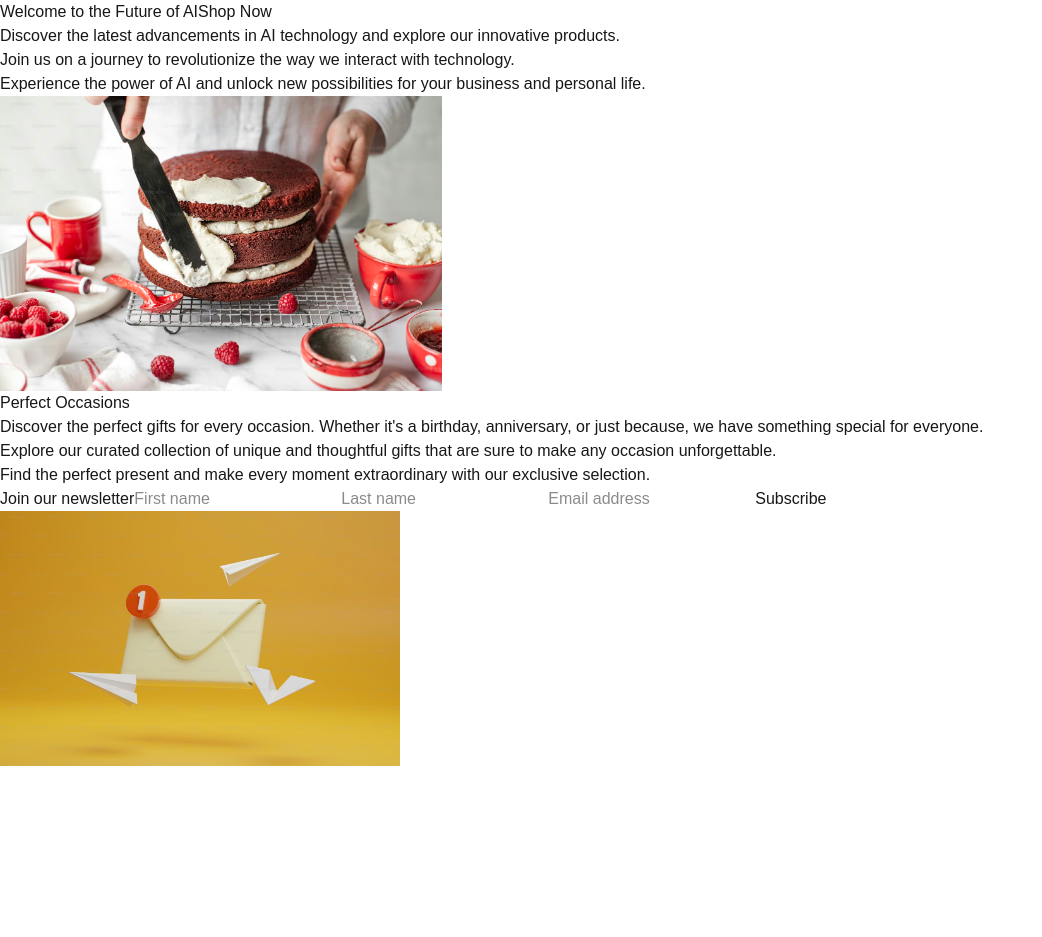
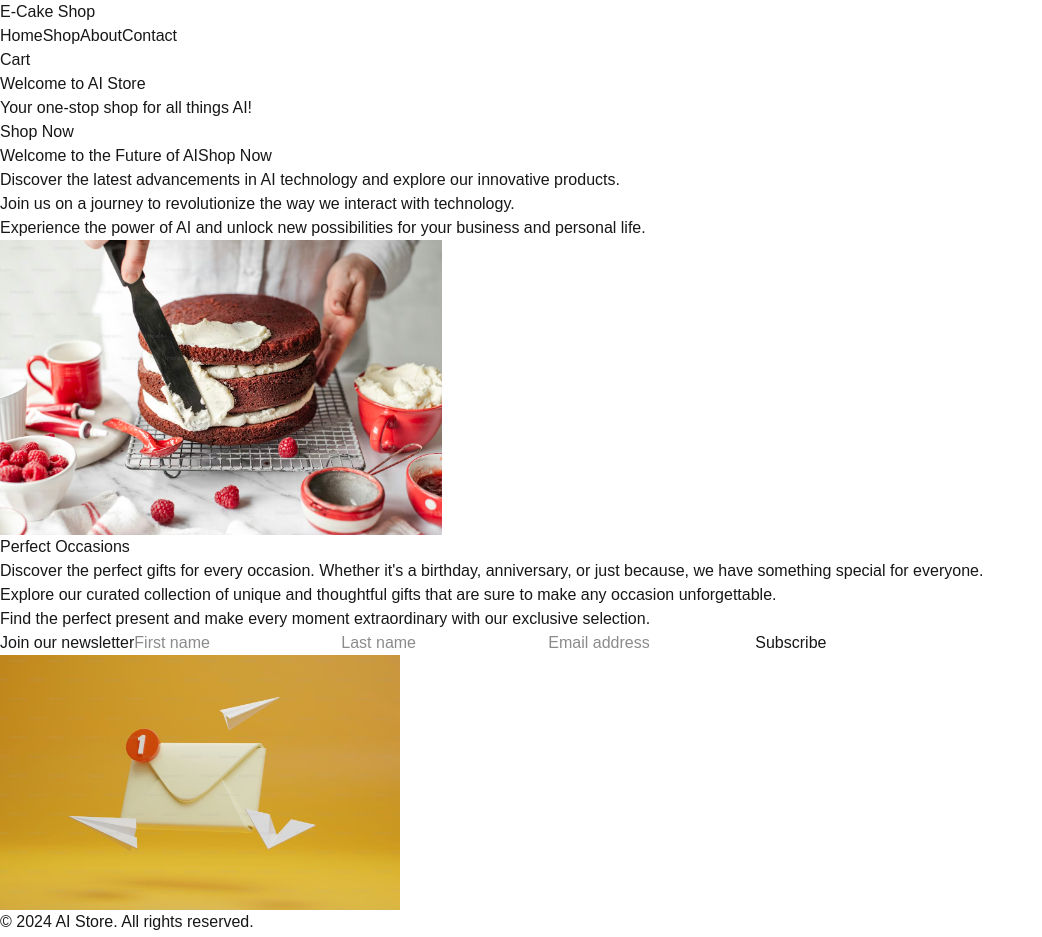
Before and after one commit to emeol/ecom, a Next.js app: page / in a window 1280 px wide. Shown: the top 937 px of the page, without its empty margins (0-1042 px from the left). Before the commit the page ends 800 px from the top, so only its background shows below. Built offline with nearby package versions, Linux system fonts and the light colour scheme.

Commit message:
Add the rest of the components

```diff
--- /dev/null
+++ b/app/components/DemoBanner.tsx
@@ -0,0 +1,9 @@
+export const DemoBanner = () => {
+    return (
+        <div className="demo-banner">
+            <h1>Welcome to AI Store</h1>
+            <p>Your one-stop shop for all things AI!</p>
+            <a href="/shop" className="shop-now-button">Shop Now</a>
+        </div>
+    );
+}
--- /dev/null
+++ b/app/components/Footer.tsx
@@ -0,0 +1,12 @@
+export const Footer = () => {
+    return (
+        <footer className="footer">
+            <p>&copy; 2024 AI Store. All rights reserved.</p>
+            <div className="social-links">
+                <a href="https://www.facebook.com/AIStore" target="_blank" rel="noopener noreferrer">Facebook</a>
+                <a href="https://www.twitter.com/AIStore" target="_blank" rel="noopener noreferrer">Twitter</a>
+                <a href="https://www.instagram.com/AIStore" target="_blank" rel="noopener noreferrer">Instagram</a>
+            </div>
+        </footer>
+    );
+}
--- /dev/null
+++ b/app/components/NavBar.tsx
@@ -0,0 +1,16 @@
+import Link from "next/link";
+
+export const NavBar = () => {
+    return (
+        <nav className="navbar">
+            <div className="logo">E-Cake Shop</div>
+            <div className="nav-links">
+                <Link href="/">Home</Link>
+                <Link href="/shop">Shop</Link>
+                <Link href="/about">About</Link>
+                <Link href="/contact">Contact</Link>
+            </div>
+            <button className="cart-button">Cart</button>
+        </nav>
+    );
+};
--- a/app/layout.tsx
+++ b/app/layout.tsx
@@ -1,6 +1,10 @@
 import type { Metadata } from "next";
 import { Providers } from "./providers";
 import "./globals.css";
+import Head from "next/head";
+import { NavBar } from "./components/NavBar";
+import { DemoBanner } from "./components/DemoBanner";
+import { Footer } from "./components/Footer";
 
 export const metadata: Metadata = {
   title: "Create Next App",
@@ -14,9 +18,19 @@ export default function RootLayout({
 }>) {
   return (
     <html lang="en">
+      <Head>
+        <title>Cake Shop | Great Taste</title>
+      </Head>
+      <header>
+        <NavBar/>
+        <DemoBanner/>
+      </header>
       <body>
         <Providers>{children}</Providers>
       </body>
+      <footer>
+        <Footer/>
+      </footer>
     </html>
   );
 }
--- /dev/null
+++ b/app/pages/About.tsx
@@ -0,0 +1,9 @@
+export const About = () => {
+    return (
+        <div className="about-page">
+            <h1>About E-Cake Shop</h1>
+            <p>E-Cake Shop is your one-stop shop for all things cake! We offer a wide range of products, from delicious cakes to baking supplies. Our mission is to make cake accessible to everyone and help you stay ahead in the rapidly evolving world of baking.</p>
+            <p>Whether you're a baking enthusiast, a student, or a professional, we have something for you. Explore our collection and discover the future of baking today!</p>
+        </div>
+    );
+}
--- /dev/null
+++ b/app/pages/Contact.tsx
@@ -0,0 +1,14 @@
+export const Contact = () => {
+    return (
+        <div className="contact-page">
+            <h1>Contact Us</h1>
+            <p>If you have any questions, feedback, or need assistance, please don't hesitate to reach out to us. We're here to help!</p>
+            <form action="/send-data-here" method="post" className="contact-form">
+                <input type="text" placeholder="Your Name" required />
+                <input type="email" placeholder="Your Email" required />
+                <textarea placeholder="Your Message" required></textarea>
+                <button type="submit">Send Message</button>
+            </form>
+        </div>
+    );
+}
--- /dev/null
+++ b/app/pages/Delivery.tsx
@@ -0,0 +1,8 @@
+export const Delivery = () => {
+    return (
+        <div className="delivery-page">
+            <h1>Delivery Information</h1>
+            <p>We offer fast and reliable delivery services to ensure your orders arrive on time. Our delivery options include standard shipping, express shipping, and same-day delivery in select areas. Shipping costs and delivery times may vary based on your location and the items you order. For more details, please refer to our shipping policy.</p>
+        </div>
+    );
+}
--- /dev/null
+++ b/app/pages/Privacy.tsx
@@ -0,0 +1,8 @@
+export const Privacy = () => {
+    return (
+        <div className="privacy-page">
+            <h1>Privacy Policy</h1>
+            <p>Your privacy is important to us. We collect and use your information to provide a better shopping experience. We do not share your information with third parties without your consent. For more details, please read our full privacy policy.</p>
+        </div>
+    );
+}
```
